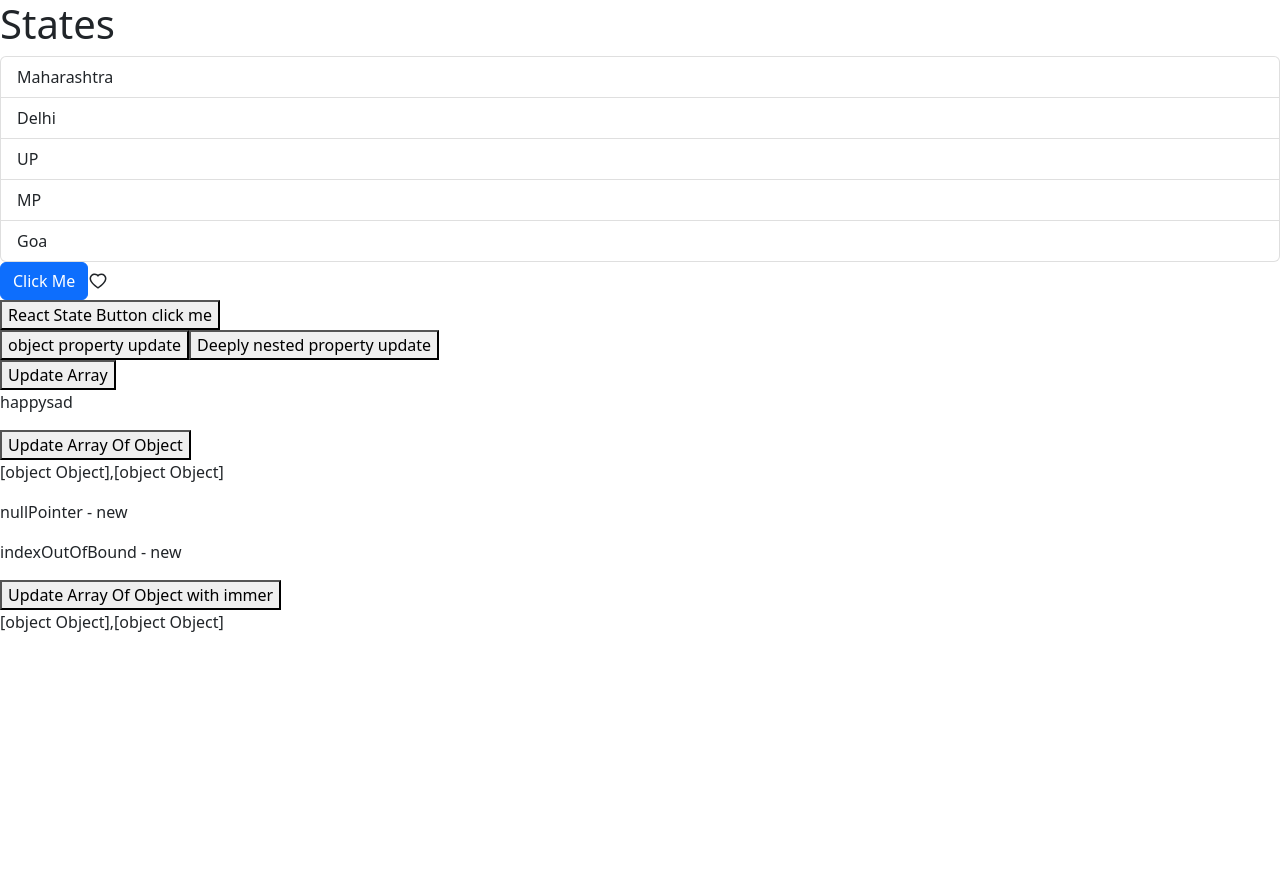
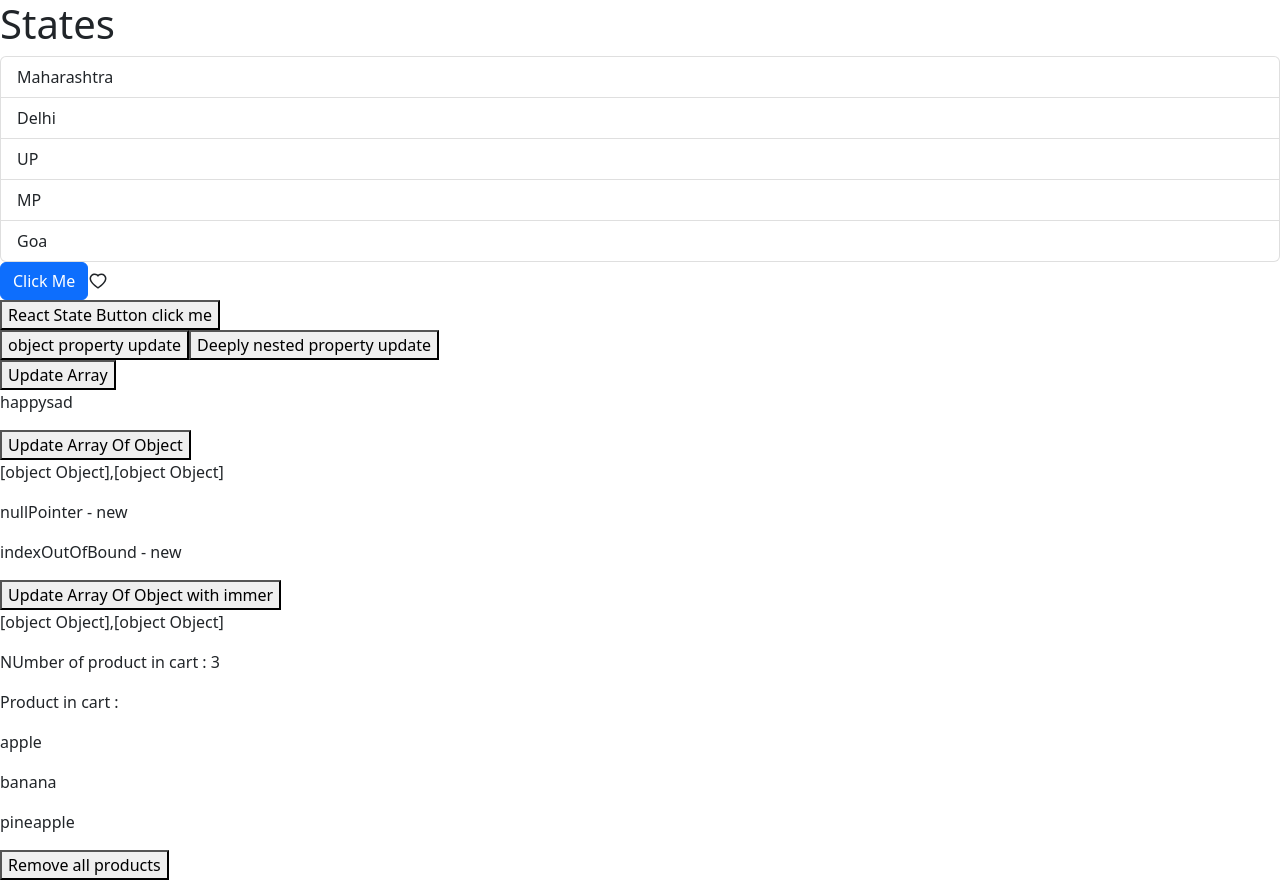
Before and after one commit to jaymanale/Game-Db-App, a React (Vite) app: page / in a window 1280 px wide. Before the commit the page ends 800 px from the top, so only its background shows below. Built offline with nearby package versions, Linux system fonts and the light colour scheme.

Commit message:
Sharing state between components

```diff
--- a/src/App.tsx
+++ b/src/App.tsx
@@ -8,9 +8,12 @@ import UpdateState from "./components/UpdateStates";
 import UpdateArray from "./components/UpdateArray";
 import UpdateArrayOfObject from "./components/UpdateArrayOfObjects";
 import UpdateArrayOfObjectWithImmer from "./components/UpdateArrayOfObjectWithImmer";
+import NavBar from "./components/NavBar";
+import Cart from "./components/Cart";
 
 function App() {
   let states = ["Maharashtra", "Delhi", "UP", "MP", "Goa"];
+  let [products, setProducts] = useState(["apple", "banana", "pineapple"]);
 
   const [alertVisible, setAlertVisible] = useState(false);
 
@@ -45,6 +48,8 @@ function App() {
       <UpdateArray />
       <UpdateArrayOfObject />
       <UpdateArrayOfObjectWithImmer />
+      <NavBar cartItemCount={products.length} />
+      <Cart onClear={() => setProducts([])} items={products} />
     </>
   );
 }
--- /dev/null
+++ b/src/components/Cart.tsx
@@ -0,0 +1,16 @@
+interface Props {
+  items: string[];
+  onClear: () => void;
+}
+
+const Cart = ({ items, onClear }: Props) => {
+  return (
+    <>
+      <p>Product in cart :</p>
+      {items && items.map((item) => <p key={item}>{item}</p>)}
+      <button onClick={onClear}>Remove all products</button>
+    </>
+  );
+};
+
+export default Cart;
--- /dev/null
+++ b/src/components/NavBar.tsx
@@ -0,0 +1,9 @@
+interface Props {
+  cartItemCount: number;
+}
+
+const NavBar = ({ cartItemCount }: Props) => {
+  return <p>NUmber of product in cart : {cartItemCount}</p>;
+};
+
+export default NavBar;
```
